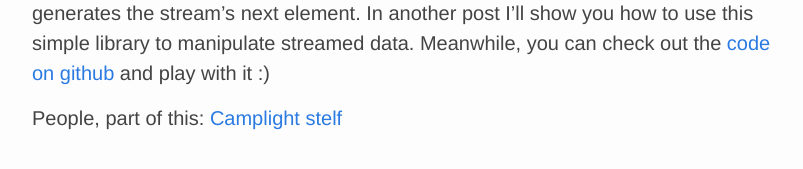
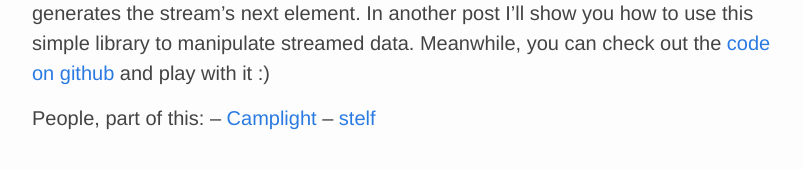
Before and after one commit to emdeha/emdeha.github.io, a Jekyll site: the page built from _posts/2016-04-06-perl-streams.markdown, in a window 1280 px wide and 900 px high, scrolled down 8985 px. Shown: the part 707-876 px from the top of the window, without its empty margins (238-1041 px from the left). Built offline with Jekyll 4.4.1, drawn with Linux system fonts in a browser that asks for light colours.

Commit message:
Proper formatting.

```diff
--- a/_posts/2016-04-06-perl-streams.markdown
+++ b/_posts/2016-04-06-perl-streams.markdown
@@ -424,5 +424,5 @@ check out the [code on github](https://github.com/emdeha/books-and-articles/tree
 and play with it :)
 
 People, part of this:
-[Camplight](https://camplight.net)
-[stelf](https://github.com/stelf)
+-- [Camplight](https://camplight.net)
+-- [stelf](https://github.com/stelf)
```
